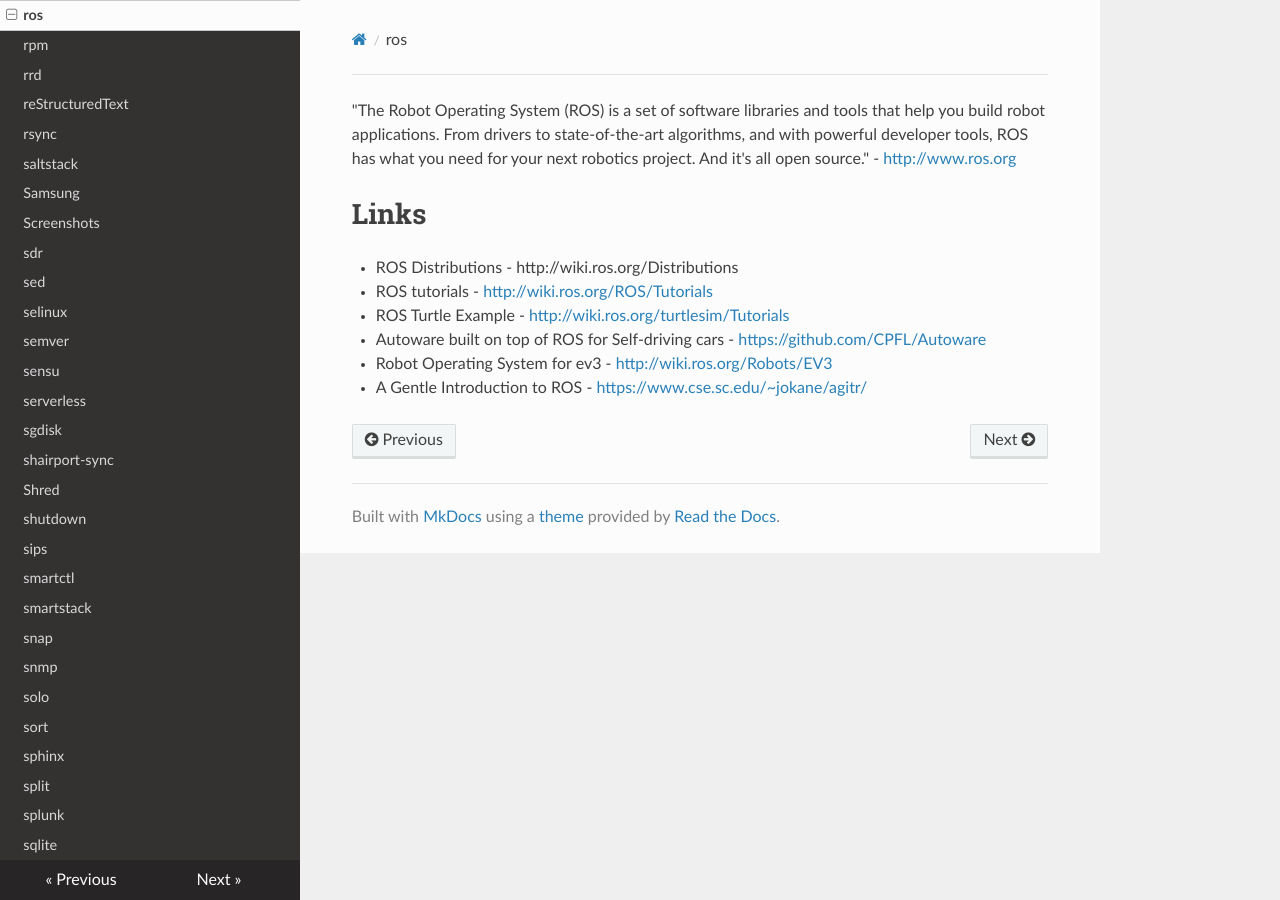
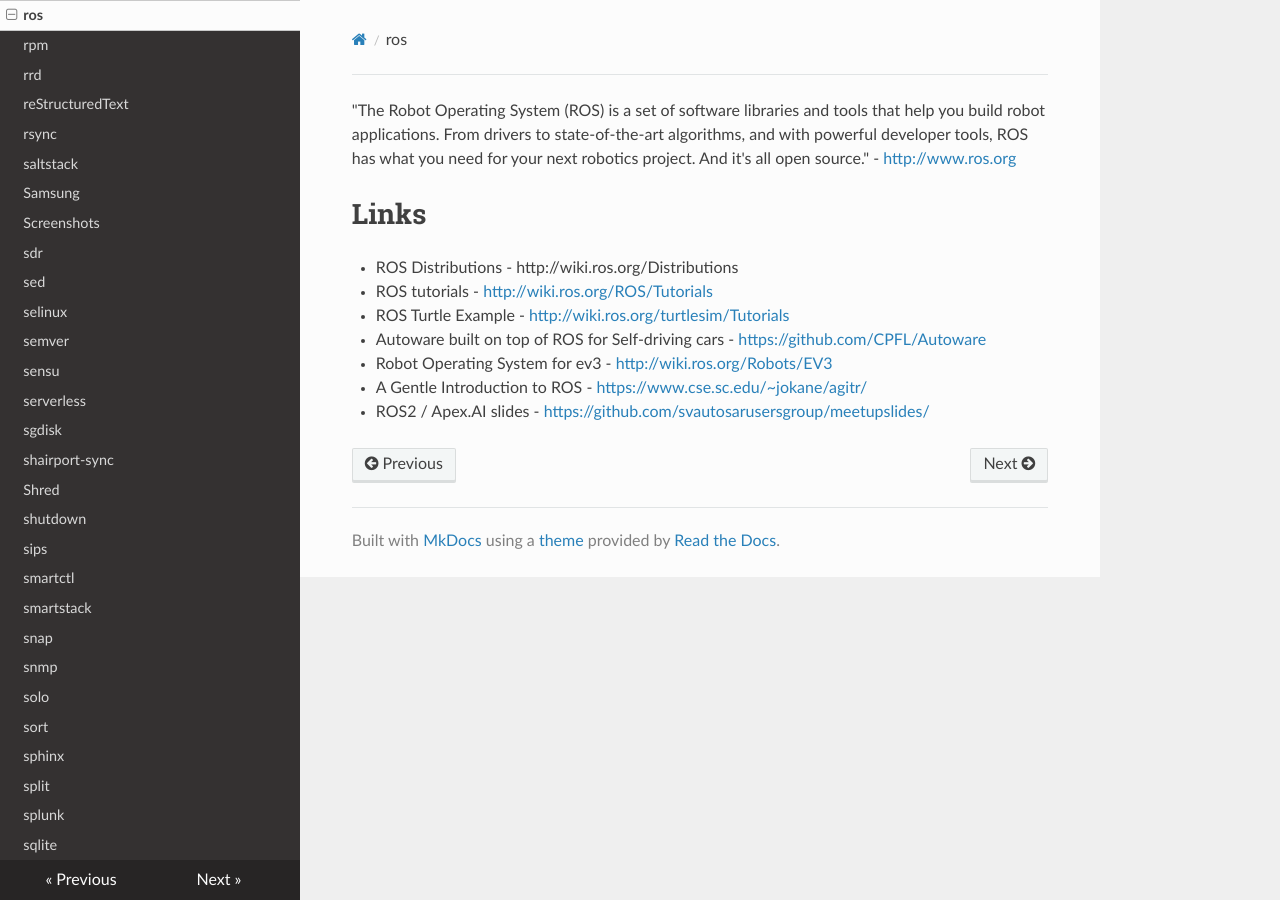
Before and after one commit to lando-cal/tech-notes, an MkDocs documentation site: the page built from docs/ros.md, in a window 1280 px wide. Built offline with MkDocs 1.6.1, drawn with Linux system fonts in a browser that asks for light colours; nearby versions of some CDN libraries.

Commit message:
Add link

```diff
--- a/docs/ros.md
+++ b/docs/ros.md
@@ -10,3 +10,4 @@ Title: ros
 - Autoware built on top of ROS for Self-driving cars - <https://github.com/CPFL/Autoware>
 - Robot Operating System for ev3 - <http://wiki.ros.org/Robots/EV3>
 - A Gentle Introduction to ROS - <https://www.cse.sc.edu/~jokane/agitr/>
+- ROS2 / Apex.AI slides - <https://github.com/svautosarusersgroup/meetupslides/>
```
